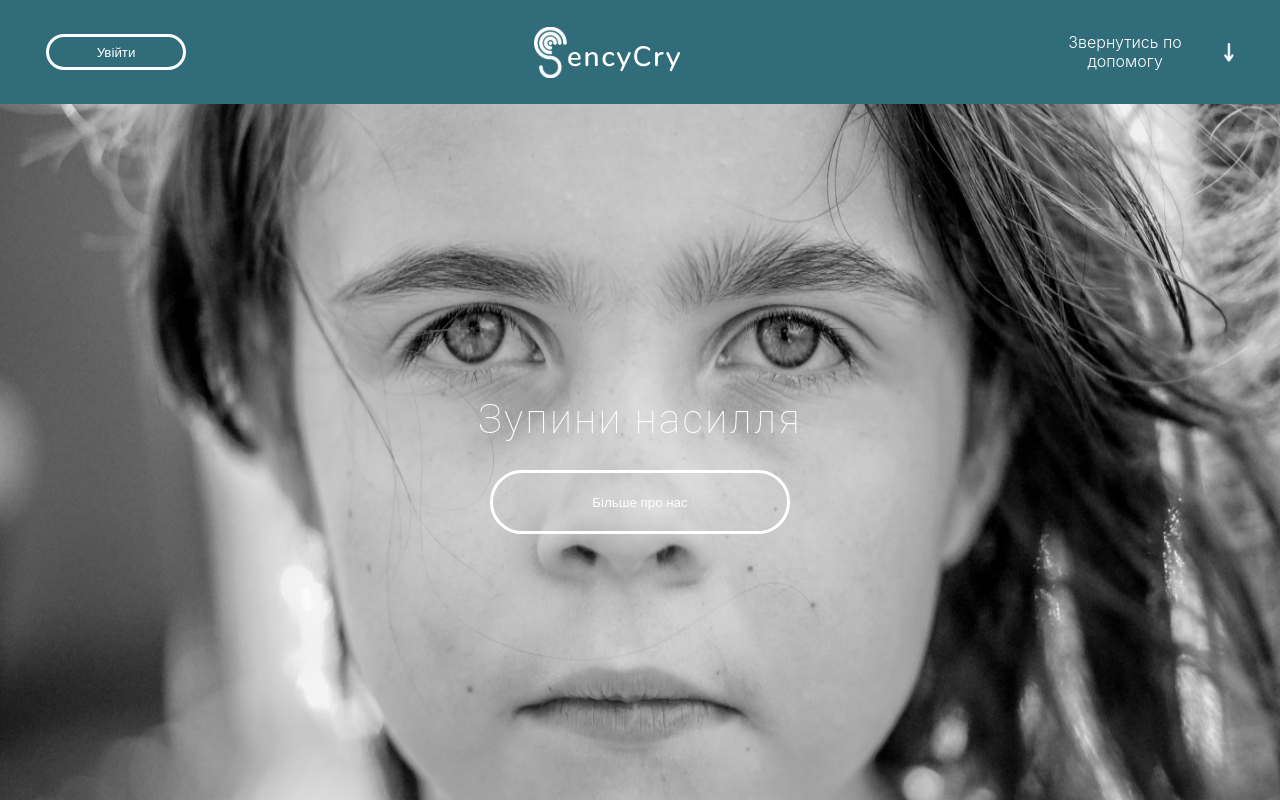
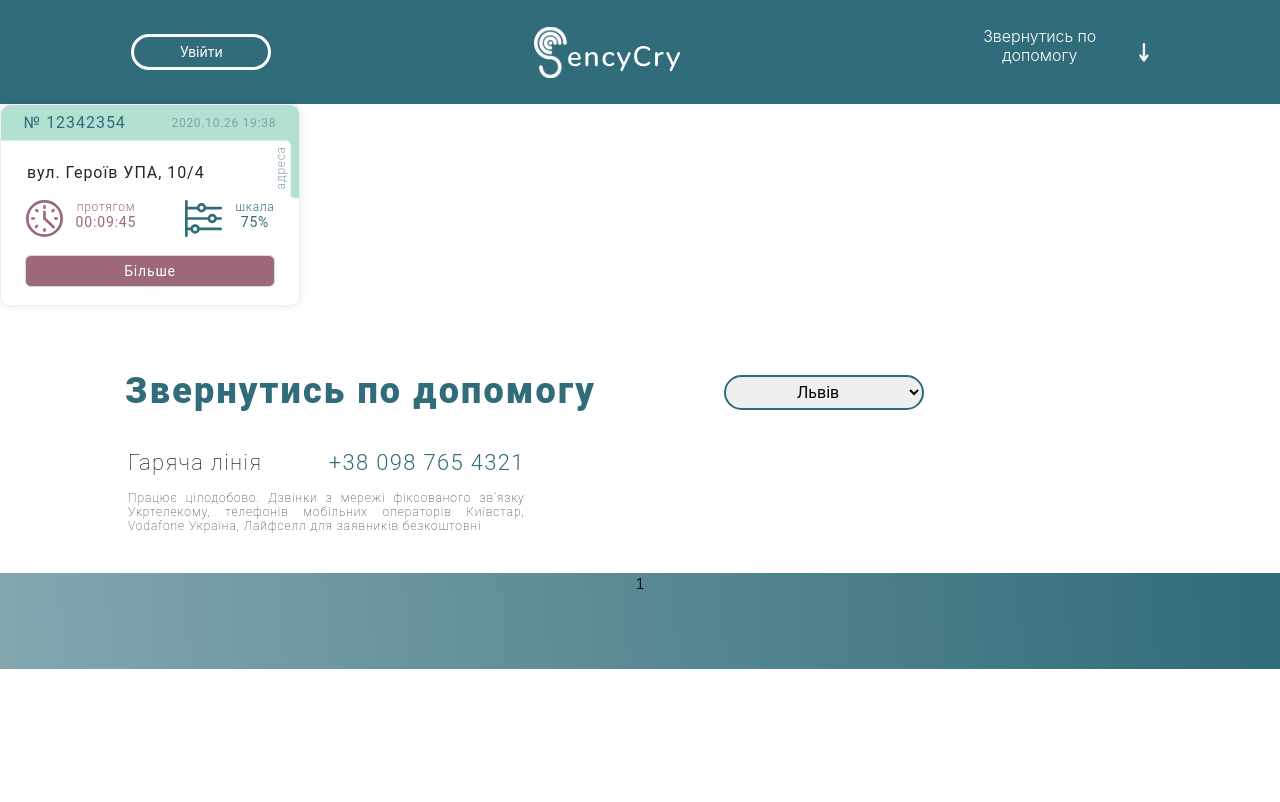
Before and after one commit to SMART-Jaegers/SensyCry-Site, a React (Create React App) app: page /main in a window 1280 px wide. Shown: the top 802 px of the page. Built offline with nearby package versions, Linux system fonts and the light colour scheme.

Commit message:
Create IncedentCard for main page

```diff
--- a/package.json
+++ b/package.json
@@ -6,6 +6,7 @@
     "@testing-library/jest-dom": "^5.11.6",
     "@testing-library/react": "^11.2.2",
     "@testing-library/user-event": "^12.6.0",
+    "antd": "^4.9.4",
     "prop-types": "^15.7.2",
     "react": "^17.0.1",
     "react-dom": "^17.0.1",
--- a/src/app/App.js
+++ b/src/app/App.js
@@ -2,6 +2,9 @@ import "./App.css";
 import Navigation from "./containers/Navigation/Navigation";
 import Header from "./containers/Header/Header";
 import Footer from "./containers/Footer/Footer";
+import "antd/dist/antd.css";
+import "./normalize.min.css";
+import "./reset.css";
 
 function App() {
   return (
--- /dev/null
+++ b/src/app/components/Card/CardInfo/CardInfo.js
@@ -0,0 +1,17 @@
+import React from "react";
+import Icon from "../../../../app-icons/Icon";
+import { InfoContainer, InfoResult, TitleResult } from "./CardInfo.styled";
+
+const CardInfo = ({ color = "black", title, info, icon }) => {
+  return (
+    <InfoContainer>
+      <Icon icon={icon} color={color} size={37} />
+      <div>
+        <TitleResult color={color}>{title}</TitleResult>
+        <InfoResult color={color}>{info}</InfoResult>
+      </div>
+    </InfoContainer>
+  );
+};
+
+export default CardInfo;
--- /dev/null
+++ b/src/app/components/Card/CardInfo/CardInfo.styled.js
@@ -0,0 +1,25 @@
+import styled from "styled-components";
+import { RobotoText } from "../IncedentCard.styled";
+
+export const InfoContainer = styled.div`
+  display: inline-flex;
+  justify-content: space-around;
+  margin-top: 18px;
+`;
+
+export const TitleResult = styled(RobotoText)`
+  font-weight: 300;
+  font-size: 12px;
+  line-height: 14px;
+  color: ${(props) => props.color};
+  margin-left: 13px;
+  user-select: none;
+`;
+
+export const InfoResult = styled(RobotoText)`
+  font-size: 14px;
+  line-height: 16px;
+  margin-left: 13px;
+  color: ${(props) => props.color};
+  user-select: none;
+`;
--- /dev/null
+++ b/src/app/components/Card/IncedentCard.js
@@ -0,0 +1,37 @@
+import React from "react";
+import {
+  CardStyled,
+  DateTextStyled,
+  NumberIncedent,
+  VerticalTextStyled,
+  HeaderStyled,
+  AddressStyled,
+  ResultStyled,
+  CardButton,
+} from "./IncedentCard.styled";
+import CardInfo from "./CardInfo/CardInfo";
+
+const IncedentCard = () => {
+  return (
+    <CardStyled hoverable>
+      <VerticalTextStyled>адреса</VerticalTextStyled>
+      <HeaderStyled>
+        <NumberIncedent>№ 12342354</NumberIncedent>
+        <DateTextStyled>2020.10.26 19:38</DateTextStyled>
+      </HeaderStyled>
+      <AddressStyled>вул. Героїв УПА, 10/4</AddressStyled>
+      <ResultStyled>
+        <CardInfo
+          color="#9C687A"
+          title="протягом"
+          info="00:09:45"
+          icon="clock"
+        />
+        <CardInfo color="#316C7A" title="шкала" info="75%" icon="settings" />
+      </ResultStyled>
+      <CardButton>Більше</CardButton>
+    </CardStyled>
+  );
+};
+
+export default IncedentCard;
--- /dev/null
+++ b/src/app/components/Card/IncedentCard.styled.js
@@ -0,0 +1,89 @@
+import styled from "styled-components";
+import { Card, Button } from "antd";
+import cartBackground from "../../images/card_background.svg";
+
+export const RobotoText = styled.p`
+  font-family: Roboto;
+  letter-spacing: 0.06em;
+`;
+
+export const CardStyled = styled(Card)`
+  position: relative;
+  width: 300px;
+  height: 201.5px;
+  background-image: url(${cartBackground});
+  background-repeat: no-repeat;
+  border-radius: 10px;
+  box-shadow: 0 0 10px 0 rgba(0, 0, 0, 0.1);
+  .ant-card-body {
+    padding: 0;
+  }
+`;
+
+export const VerticalTextStyled = styled(RobotoText)`
+  position: absolute;
+  width: 50.87px;
+  height: 15.65px;
+  left: 255px;
+  top: 55px;
+
+  font-weight: 300;
+  font-size: 12px;
+  line-height: 14px;
+  color: #79a3ad;
+
+  transform: rotate(-90deg);
+  user-select: none;
+`;
+
+export const HeaderStyled = styled.div`
+  height: 35.57px;
+  display: flex;
+  justify-content: space-around;
+  align-items: center;
+`;
+
+export const NumberIncedent = styled(RobotoText)`
+  display: inline;
+  font-size: 16px;
+  line-height: 19px;
+  color: #316c7a;
+`;
+
+export const DateTextStyled = styled(RobotoText)`
+  display: inline;
+  font-size: 12px;
+  line-height: 14px;
+  color: #79a3ad;
+`;
+
+export const AddressStyled = styled(RobotoText)`
+  margin-top: 22px;
+  margin-left: 26px;
+  text-align: start;
+  font-size: 16px;
+  line-height: 19px;
+`;
+
+export const ResultStyled = styled.div`
+  display: flex;
+  justify-content: space-around;
+`;
+
+export const CardButton = styled(Button)`
+  background: #9c687a;
+  border-radius: 6px;
+  width: 250px;
+  margin-top: 18px;
+  font-family: Roboto;
+  font-size: 14px;
+  line-height: 16px;
+  letter-spacing: 0.06em;
+  color: #ffffff;
+  :hover,
+  :focus {
+    border: 2px solid #9c687a;
+    box-sizing: border-box;
+    color: #9c687a;
+  }
+`;
--- a/src/app/containers/Header/Header.styled.js
+++ b/src/app/containers/Header/Header.styled.js
@@ -40,7 +40,7 @@ export const ImageStyled = styled.img`
 `;
 
 export const Logo = styled(ImageStyled)`
-  padding: 0 20vw;
+  /* padding: 0 20vw; */
 `;
 
 export const HeaderButton = styled(Button)`
--- /dev/null
+++ b/src/app/containers/Main/Main.js
@@ -0,0 +1,13 @@
+import React from "react";
+import CardIncedent from "../../components/Card/IncedentCard";
+import {} from "./Main.styled";
+
+const Main = () => {
+  return (
+    <div>
+      <CardIncedent />
+    </div>
+  );
+};
+
+export default Main;
--- a/src/app/containers/Navigation/Navigation.js
+++ b/src/app/containers/Navigation/Navigation.js
@@ -6,14 +6,18 @@ import {
   NavLink,
 } from "react-router-dom";
 import Home from "../Home/Home";
+import Main from "../Main/Main";
 
 const Navigation = () => {
   return (
     <Router>
       <NavLink exact to="/" activeClassName="selected"></NavLink>
       <Switch>
-        <Route path="/">
-          <Home></Home>
+        <Route exact path="/">
+          <Home />
+        </Route>
+        <Route path="/main">
+          <Main />
         </Route>
       </Switch>
     </Router>
--- /dev/null
+++ b/src/app/normalize.min.css
@@ -0,0 +1,147 @@
+/*! normalize.css v8.0.1 | MIT License | github.com/necolas/normalize.css */
+html {
+  line-height: 1.15;
+  -webkit-text-size-adjust: 100%;
+}
+body {
+  margin: 0;
+}
+main {
+  display: block;
+}
+h1 {
+  font-size: 2em;
+  margin: 0.67em 0;
+}
+hr {
+  box-sizing: content-box;
+  height: 0;
+  overflow: visible;
+}
+pre {
+  font-family: monospace, monospace;
+  font-size: 1em;
+}
+a {
+  background-color: transparent;
+}
+abbr[title] {
+  border-bottom: none;
+  text-decoration: underline;
+  text-decoration: underline dotted;
+}
+b,
+strong {
+  font-weight: bolder;
+}
+code,
+kbd,
+samp {
+  font-family: monospace, monospace;
+  font-size: 1em;
+}
+small {
+  font-size: 80%;
+}
+sub,
+sup {
+  font-size: 75%;
+  line-height: 0;
+  position: relative;
+  vertical-align: baseline;
+}
+sub {
+  bottom: -0.25em;
+}
+sup {
+  top: -0.5em;
+}
+img {
+  border-style: none;
+}
+button,
+input,
+optgroup,
+select,
+textarea {
+  font-family: inherit;
+  font-size: 100%;
+  line-height: 1.15;
+  margin: 0;
+}
+button,
+input {
+  overflow: visible;
+}
+button,
+select {
+  text-transform: none;
+}
+[type='button'],
+[type='reset'],
+[type='submit'],
+button {
+  -webkit-appearance: button;
+}
+[type='button']::-moz-focus-inner,
+[type='reset']::-moz-focus-inner,
+[type='submit']::-moz-focus-inner,
+button::-moz-focus-inner {
+  border-style: none;
+  padding: 0;
+}
+[type='button']:-moz-focusring,
+[type='reset']:-moz-focusring,
+[type='submit']:-moz-focusring,
+button:-moz-focusring {
+  outline: 1px dotted ButtonText;
+}
+fieldset {
+  padding: 0.35em 0.75em 0.625em;
+}
+legend {
+  box-sizing: border-box;
+  color: inherit;
+  display: table;
+  max-width: 100%;
+  padding: 0;
+  white-space: normal;
+}
+progress {
+  vertical-align: baseline;
+}
+textarea {
+  overflow: auto;
+}
+[type='checkbox'],
+[type='radio'] {
+  box-sizing: border-box;
+  padding: 0;
+}
+[type='number']::-webkit-inner-spin-button,
+[type='number']::-webkit-outer-spin-button {
+  height: auto;
+}
+[type='search'] {
+  -webkit-appearance: textfield;
+  outline-offset: -2px;
+}
+[type='search']::-webkit-search-decoration {
+  -webkit-appearance: none;
+}
+::-webkit-file-upload-button {
+  -webkit-appearance: button;
+  font: inherit;
+}
+details {
+  display: block;
+}
+summary {
+  display: list-item;
+}
+template {
+  display: none;
+}
+[hidden] {
+  display: none;
+}
--- /dev/null
+++ b/src/app/reset.css
@@ -0,0 +1,7 @@
+p {
+  margin: 0;
+}
+
+p::selection{
+  background:  #316C7A;
+}
```
Also changed, not shown: src/app/containers/Main/Main.styled.js (added), src/app/images/card_background.svg (added), 1 other file (tests, documents, lock files or other folders).
